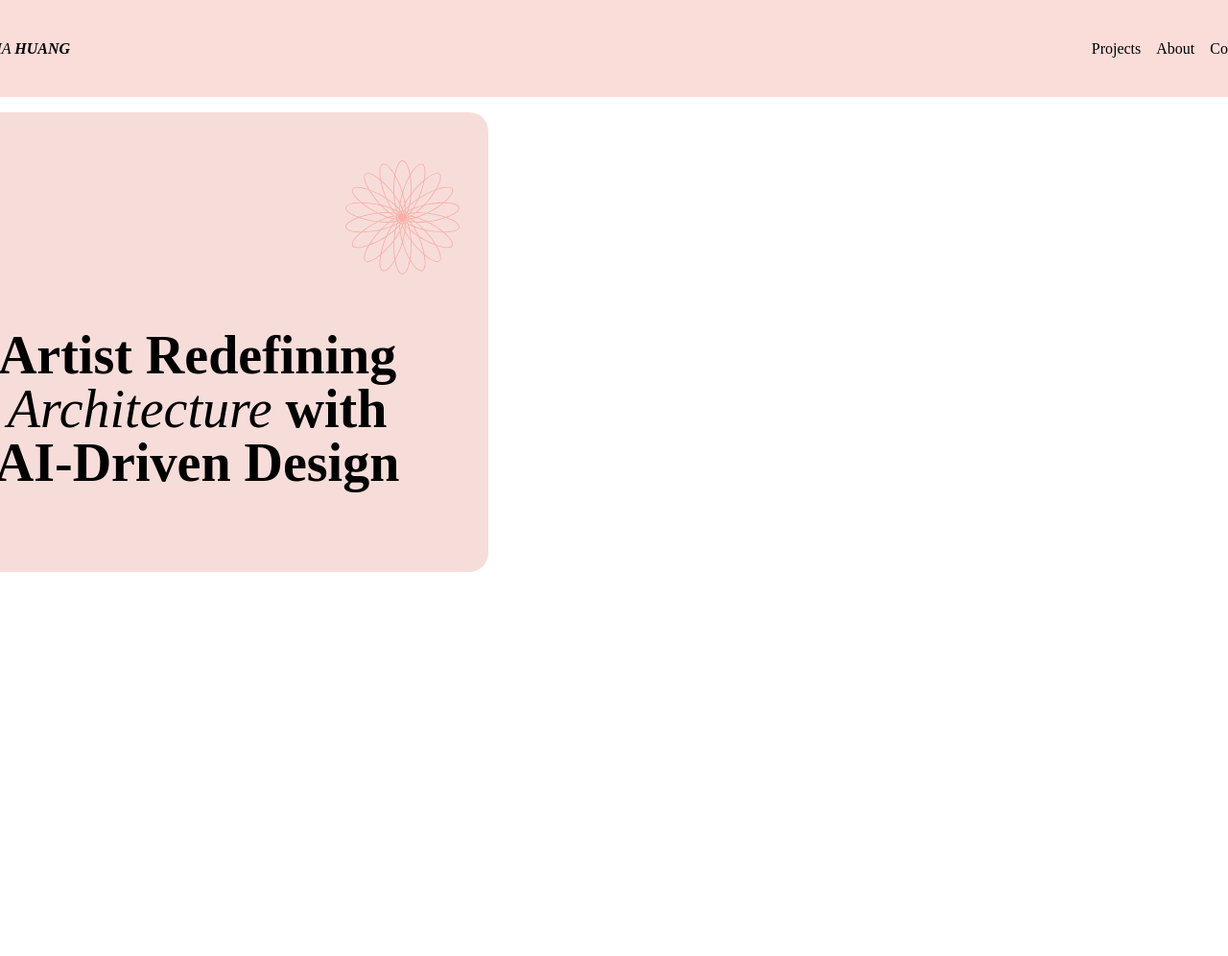
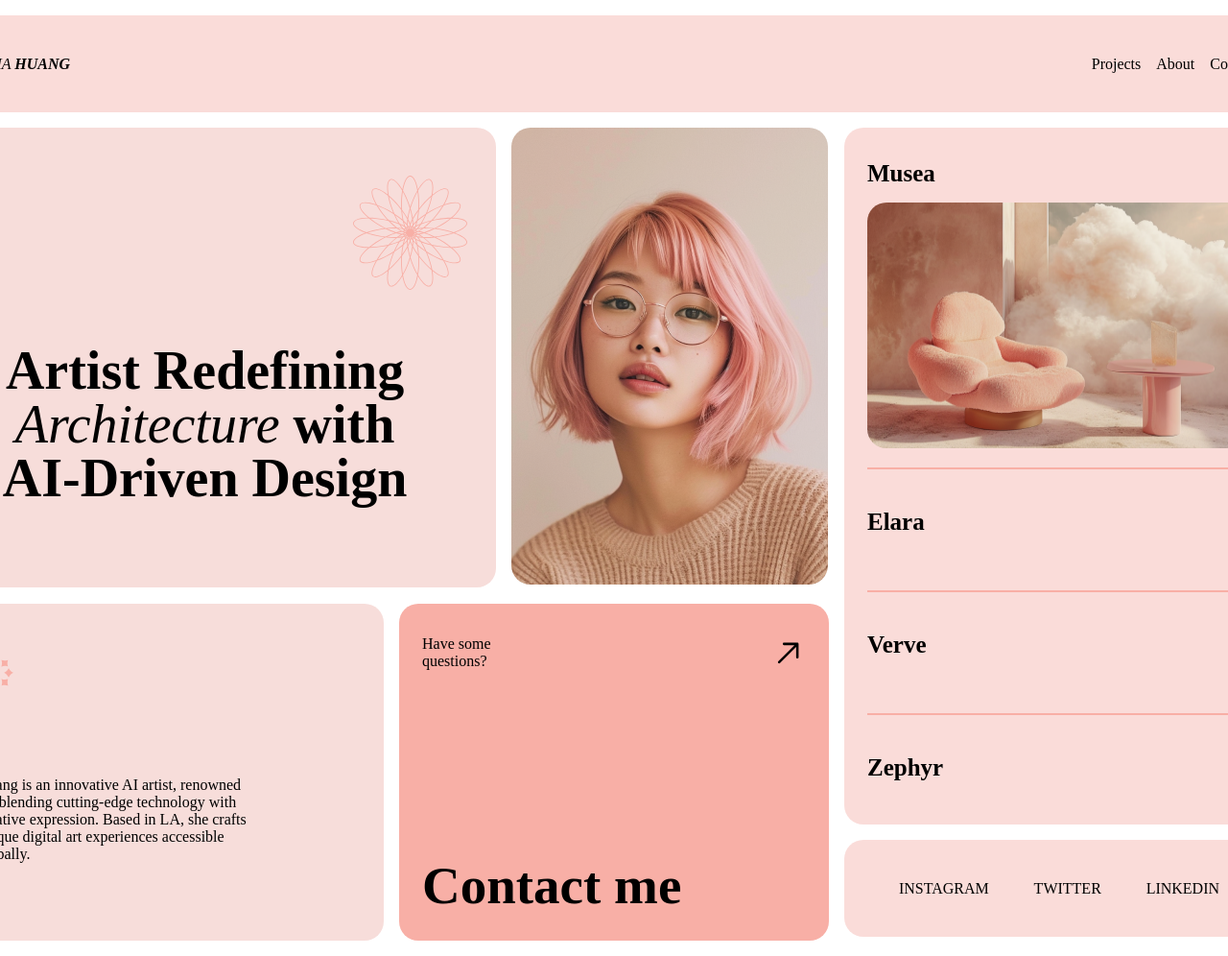
Before and after one commit to tadasrumsas/work, a plain HTML site: page praktika10-23-kinietiskas/index.html in a window 1280 px wide. Shown: the top 996 px of the page at 96% size. Before the commit the page ends 800 px from the top, so only its background shows below. Drawn offline with Linux system fonts and the light colour scheme; a web font is replaced by a local one.

Commit message:
added lotttaaa

```diff
--- a/praktika10-23-kinietiskas/index.html
+++ b/praktika10-23-kinietiskas/index.html
@@ -9,7 +9,6 @@
 </head>
 
 <body>
-    <div class="container-all">
     <div class="header">
 
         <p>JULIA <span>HUANG</span></p>
@@ -20,28 +19,81 @@
         </nav>
     </div>
 
+    <div class="container-all">
 
-        <div class="container-body">
+        <div class="container-all-left">
 
 
 
-
+            <div class="container-body">
                 <div class="flex-box_top-left">
                     <div class="flower-box"><img src="images/FLOWER ICON.svg" alt=""></div>
-                <p><span>Artist Redefining</span> <span class="italic">Architecture</span> <span>with AI-Driven Design</span></p>
+                    <p><span>Artist Redefining</span> <span class="italic">Architecture</span> <span>with AI-Driven
+                            Design</span></p>
+                </div>
+
+
+                <div class="image">
+                    <img src="images/huang.png" alt="">
+                </div>
+
+            </div>
+
+            <div class="container-body-bottom">
+                <div class="flex-box_bottom-left">
+                    <div class="squarebox1"><img src="images/CIRCLE ICON.svg" alt="">
+                    </div>
+                    <div class="longtext">
+                        <section>Huang is an innovative AI artist, renowned for blending cutting-edge technology with
+                            creative expression. Based in LA, she crafts unique digital art experiences accessible
+                            globally.</section>
+                    </div>
+                </div>
+
+                <div class="flex-box_bottom-right">
+
+                    <div class="smalltext1">
+                        <section>Have some <br>
+                            questions?</section>
+
+                        <img src="images/ARROW.svg" alt="">
+
+                    </div>
+
+                    <div class="largetext">
+                        <p>Contact me</p>
+                    </div>
+
+                </div>
+
+            </div>
         </div>
 
 
 
+        <div class="sideflex-box-full">
+            <div class="sideflex-box">
+                <figcaption class="chair-name">
+                    <p>Musea</p>
+                    <img src="images/ARROW-small.svg" alt="">
+                </figcaption>
+                <figure class="chair"><img src="images/chair.png" alt=""></figure>
+                <div class="name1">Elara</div>
+                <div class="name1">Verve</div>
+                <div class="name1">Zephyr</div>
+            </div>
 
 
-            <!-- <div class="image">
-                <img src="images/huang.png" alt="">
-            </div> -->
+            <div class="footer">
+                <a href="">INSTAGRAM</a>
+                <a href="">TWITTER</a>
+                <a href="">LINKEDIN</a>
             </div>
 
         </div>
 
+
+    </div>
 </body>
 
 </html>
--- a/praktika10-23-kinietiskas/style.css
+++ b/praktika10-23-kinietiskas/style.css
@@ -31,11 +31,16 @@
 body {
 
     display: flex;
+    flex-direction: column;
     justify-content: center;
     align-items: center;
     height: auto;
     font-family: 'Gilroy';
+
     }
+
+
+
 
 .header {
     display: flex;
@@ -48,6 +53,7 @@ body {
     align-content: center;
     border-radius: 1.25rem;
     text-align: center;
+    margin-top: 1rem;
 
 }
 
@@ -119,5 +125,177 @@ body {
     position: absolute;
     left: 26rem;
     top: 3.13rem;
+}
+
+.image img {
+    border-radius: 1.25rem ;
+}
+
+.image {
+
+    margin-left: 1rem;
+}
+
+.container-body-bottom {
+    display: flex;
+    margin-top: 1rem;
+}
+
+
+
+.flex-box_bottom-right {
+
+    display: flex;
+    flex-direction: column;
+    gap: 11.94rem;
+    width: 28rem;
+    height: 21.9375rem;
+    justify-content: center;
+    padding-inline: 1.5rem;
+    padding-top: 1.87rem;
+    padding-bottom: 3.31rem;
+    margin-left: 1rem;
+    border-radius: 1.25rem;
+    background-color: #f8afa6;
+    margin-bottom: 1rem;
+}
+
+.largetext {
+    font-size: 3.4375rem;
+    font-weight: 800;
+}
+
+
+.arrow img {
+    width: 2.375rem;
+    height: 2.375rem;
+}
+
+.smalltext1 {
+
+    display: flex;
+    justify-content: space-between;
+    margin-top: 1.87rem;
+}
+
+.flex-box_bottom-left {
+    display: flex;
+    background-color: #f7ddda;
+    width: 28rem;
+    height: 21.9375rem;
+    justify-content: center;
+    border-radius: 1.25rem;
+    flex-direction: column;
+    gap: 5.31rem;
+    padding-left: 1.5rem;
+    padding-top: 2rem;
+    margin-bottom: 1rem;
 
 }
+
+.longtext {
+
+    width: 18.5rem;
+    height: 9.375rem;
+}
+
+.sideflex-box {
+    display: flex;
+    width: 27.9375rem;
+    height: 45.375rem;
+    background-color: #fadcd9;
+    border-radius: 1.25rem;
+    margin-top: 1rem;
+    margin-left: 1rem;
+}
+
+.container-all {
+
+    display: flex;
+}
+
+.sideflex-box-full {
+
+    display: flex;
+    flex-direction: column;
+
+}
+
+.sideflex-box {
+
+    display: flex;
+    flex-direction: column;
+    gap: 1rem;
+    padding-top: 2.12rem;
+    padding-left: 1.5rem;
+    padding-right: 1.5rem;
+
+}
+
+
+.sideflex-box img{
+
+    width: 24.9375rem;
+    height:16rem;
+    border-radius: 1.25rem;
+
+}
+
+figcaption {
+    font-size: 1.5625rem;
+    font-weight: 800;
+
+}
+
+.name1 {
+
+    display: flex;
+    flex-direction: column;
+    padding-bottom: 2.56rem;
+    padding-top: 2.56rem;
+    border-top: 2px solid #F8AFA6;
+    font-size: 1.5625rem;
+    font-weight: 800;
+
+}
+
+.chair-name img {
+width: 1.625rem;
+height: 1.625rem;
+}
+
+.chair-name {
+    display: flex;
+    justify-content: space-between;
+}
+
+
+
+
+
+
+
+
+
+
+
+
+
+.footer {
+
+    display: flex;
+    justify-content: space-between;
+    width: 28rem;
+    height: 6.3125rem;
+    background-color: #fadcd9;
+    border-radius: 1.25rem;
+    margin-top: 1rem;
+    margin-left: 1rem;
+   align-items: center;
+   padding-inline: 3.56rem;
+}
+
+.footer a {
+    text-decoration: none;
+    color: #000000;
+}
```
Also changed, not shown: praktika10-23-kinietiskas/images/ARROW-small.svg (added), praktika10-23-kinietiskas/images/ARROW.svg (added), praktika10-23-kinietiskas/images/CIRCLE ICON.svg (added), praktika10-23-kinietiskas/images/chair.png (added), 1 other file. Lines whose indentation alone changed are shown as unchanged.
